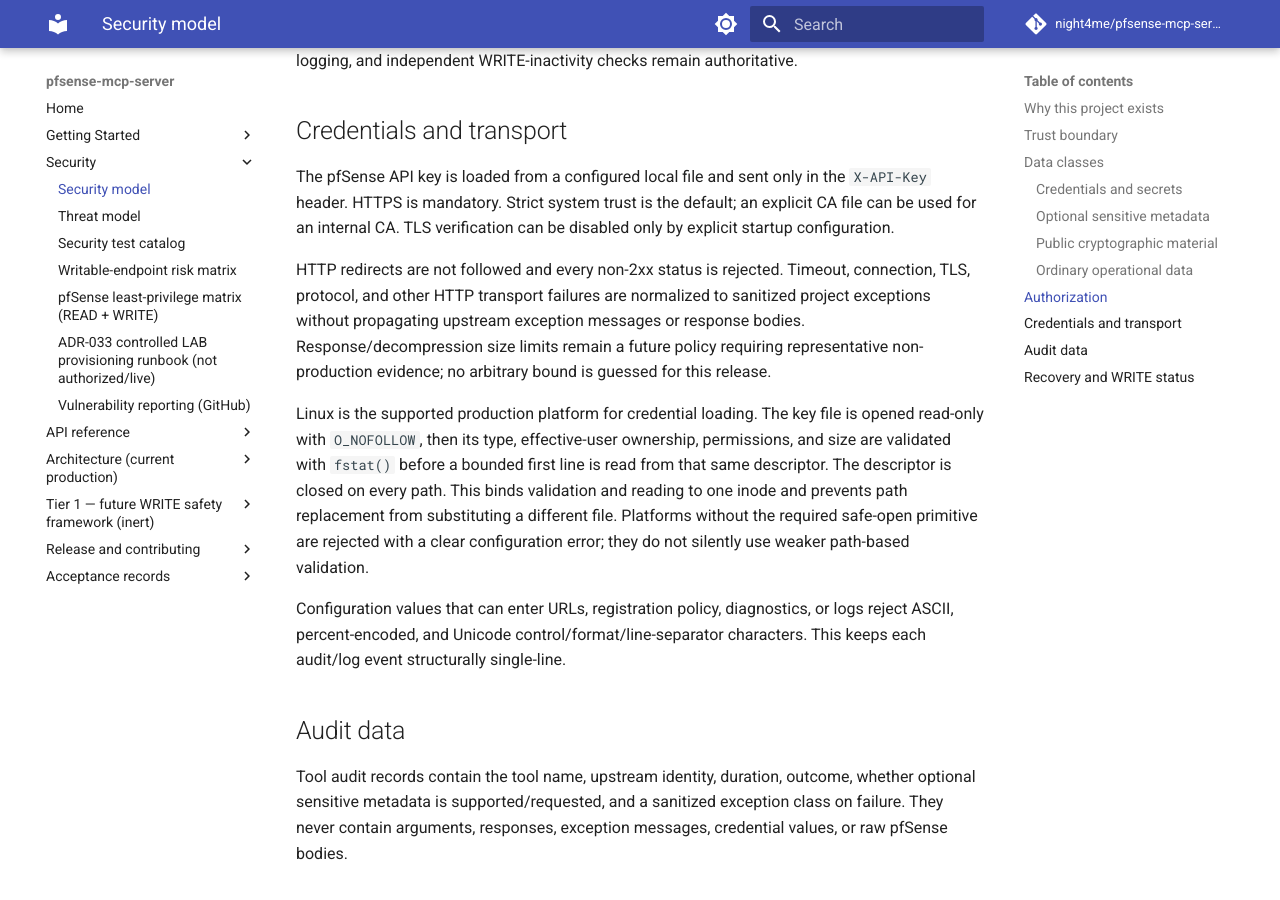
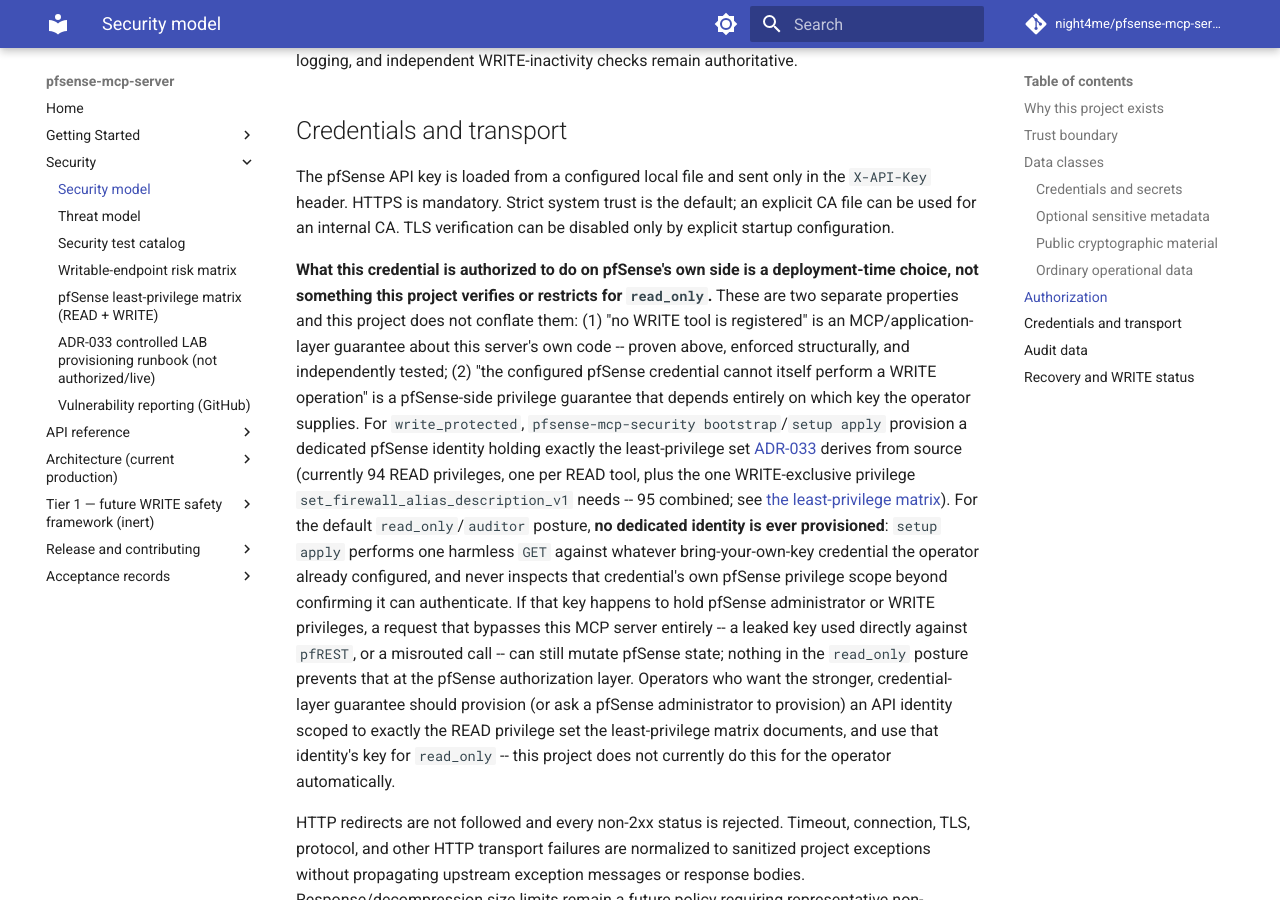
Before and after one commit to night4me/pfsense-mcp-server, an MkDocs documentation site: the page built from docs/SECURITY_MODEL.md, in a window 1280 px wide and 900 px high, scrolled down 5077 px. Built offline with MkDocs 1.6.1 and Material for MkDocs 9.7.7, drawn with Linux system fonts in a browser that asks for light colours; comment, search, counter and statistics services are not loaded.

Commit message:
docs(security): clarify read_only credential-boundary is BYOK, not pfSense-scoped
Post-v1.0 security boundary audit: "0 default-reachable WRITE tools" is
an MCP/application-layer guarantee, not a statement about what the
operator's own bring-your-own-key credential is authorized to do on
pfSense itself -- read_only never provisions or verifies that
credential's privilege scope, only that it authenticates. Makes this
distinction explicit in SECURITY.md, docs/SECURITY_MODEL.md,
docs/INSTALLATION.md, and the setup wizard's own on-screen guidance,
and pins it with two regression tests (read_only never composes
ADR-033's bootstrap engine; the wizard actually prints the caveat).

No runtime/authorization code changed. Public contract (95 READ / 2
guidance / 0 default-reachable WRITE), WriteEndpoints, and package
version are all unchanged.

Co-Authored-By: Claude Sonnet 5 <noreply@anthropic.com>
Claude-Session: https://claude.ai/code/session_01FctdZTKqbZoKYt8YY5TmzW

```diff
--- a/docs/SECURITY_MODEL.md
+++ b/docs/SECURITY_MODEL.md
@@ -161,6 +161,38 @@ the `X-API-Key` header. HTTPS is mandatory. Strict system trust is the
 default; an explicit CA file can be used for an internal CA. TLS
 verification can be disabled only by explicit startup configuration.
 
+**What this credential is authorized to do on pfSense's own side is a
+deployment-time choice, not something this project verifies or
+restricts for `read_only`.** These are two separate properties and this
+project does not conflate them: (1) "no WRITE tool is registered" is an
+MCP/application-layer guarantee about this server's own code -- proven
+above, enforced structurally, and independently tested; (2) "the
+configured pfSense credential cannot itself perform a WRITE operation"
+is a pfSense-side privilege guarantee that depends entirely on which
+key the operator supplies. For `write_protected`,
+`pfsense-mcp-security bootstrap`/`setup apply` provision a dedicated
+pfSense identity holding exactly the least-privilege set
+[ADR-033](adr/ADR-033-pfsense-least-privilege-bootstrap-architecture.md)
+derives from source (currently 94 READ privileges, one per READ tool,
+plus the one WRITE-exclusive privilege `set_firewall_alias_description_v1`
+needs -- 95 combined; see
+[the least-privilege matrix](PFSENSE_LEAST_PRIVILEGE_MATRIX.md)).
+For the default `read_only`/`auditor` posture, **no dedicated identity
+is ever provisioned**: `setup apply` performs one harmless `GET`
+against whatever bring-your-own-key credential the operator already
+configured, and never inspects that credential's own pfSense privilege
+scope beyond confirming it can authenticate. If that key happens to
+hold pfSense administrator or WRITE privileges, a request that bypasses
+this MCP server entirely -- a leaked key used directly against
+`pfREST`, or a misrouted call -- can still mutate pfSense state;
+nothing in the `read_only` posture prevents that at the pfSense
+authorization layer. Operators who want the stronger, credential-layer
+guarantee should provision (or ask a pfSense administrator to
+provision) an API identity scoped to exactly the READ privilege set the
+least-privilege matrix documents, and use that identity's key for
+`read_only` -- this project does not currently do this for the operator
+automatically.
+
 HTTP redirects are not followed and every non-2xx status is rejected. Timeout,
 connection, TLS, protocol, and other HTTP transport failures are normalized to
 sanitized project exceptions without propagating upstream exception messages
```
Also changed, not shown: SECURITY.md (+6 -1 lines), docs/INSTALLATION.md (+15 -6 lines), 3 other files.
